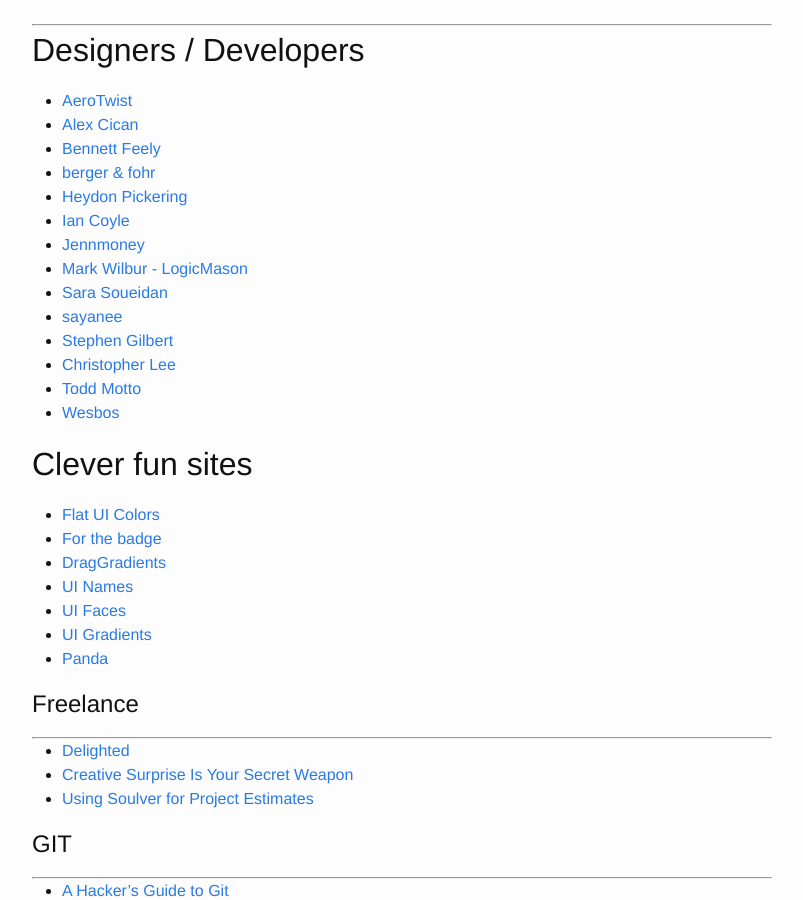
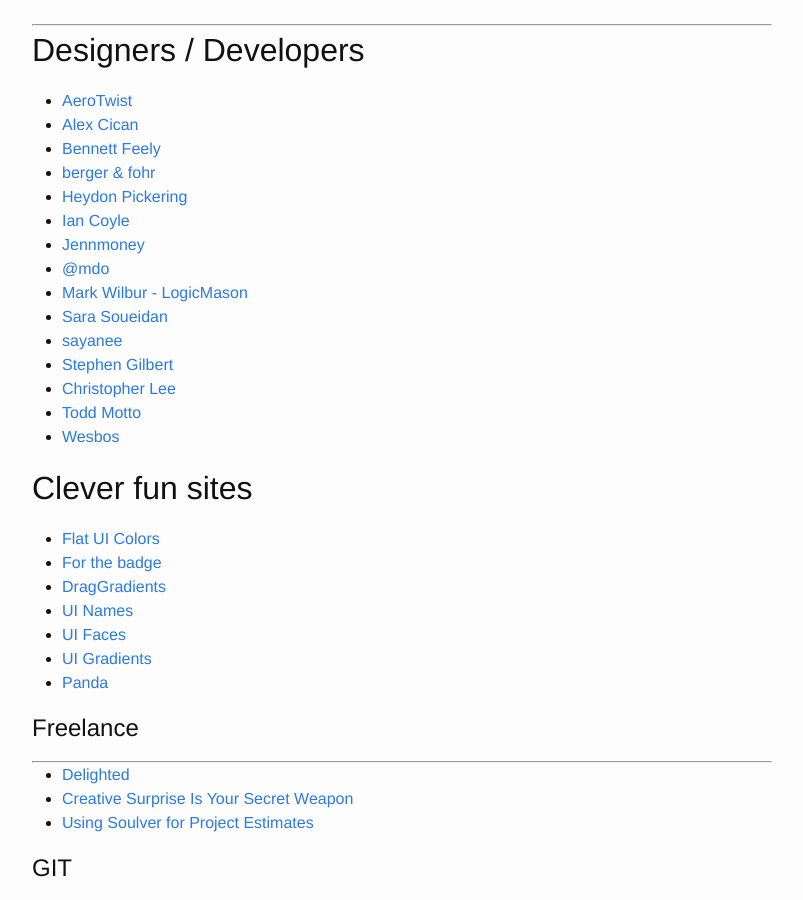
Before and after one commit to brownerd/brownerd.github.io, a Jekyll site: the page built from _posts/2014-10-06-reading-list-2014.md, in a window 1280 px wide and 900 px high, scrolled down 12976 px. Shown: the whole window, without its empty margins (238-1041 px from the left). Built offline with Jekyll 4.4.1, drawn with Linux system fonts in a browser that asks for light colours; emoji names are drawn with the system emoji font.

Commit message:
add Mark D Otto - baller

```diff
--- a/_posts/2014-10-06-reading-list-2014.md
+++ b/_posts/2014-10-06-reading-list-2014.md
@@ -593,6 +593,7 @@ What is the largest installation of Jekyll to date?](https://github.com/jekyll/j
 - [Heydon Pickering](http://www.heydonworks.com/)
 - [Ian Coyle](Ian Coyle[http://fieldnotes.iancoyle.com/)
 - [Jennmoney](http://jennmoney.biz/)
+- [@mdo](http://markdotto.com/)
 - [Mark Wilbur - LogicMason](http://logicmason.com/)
 - [Sara Soueidan](http://sarasoueidan.com/)
 - [sayanee](http://sayan.ee/)
```
